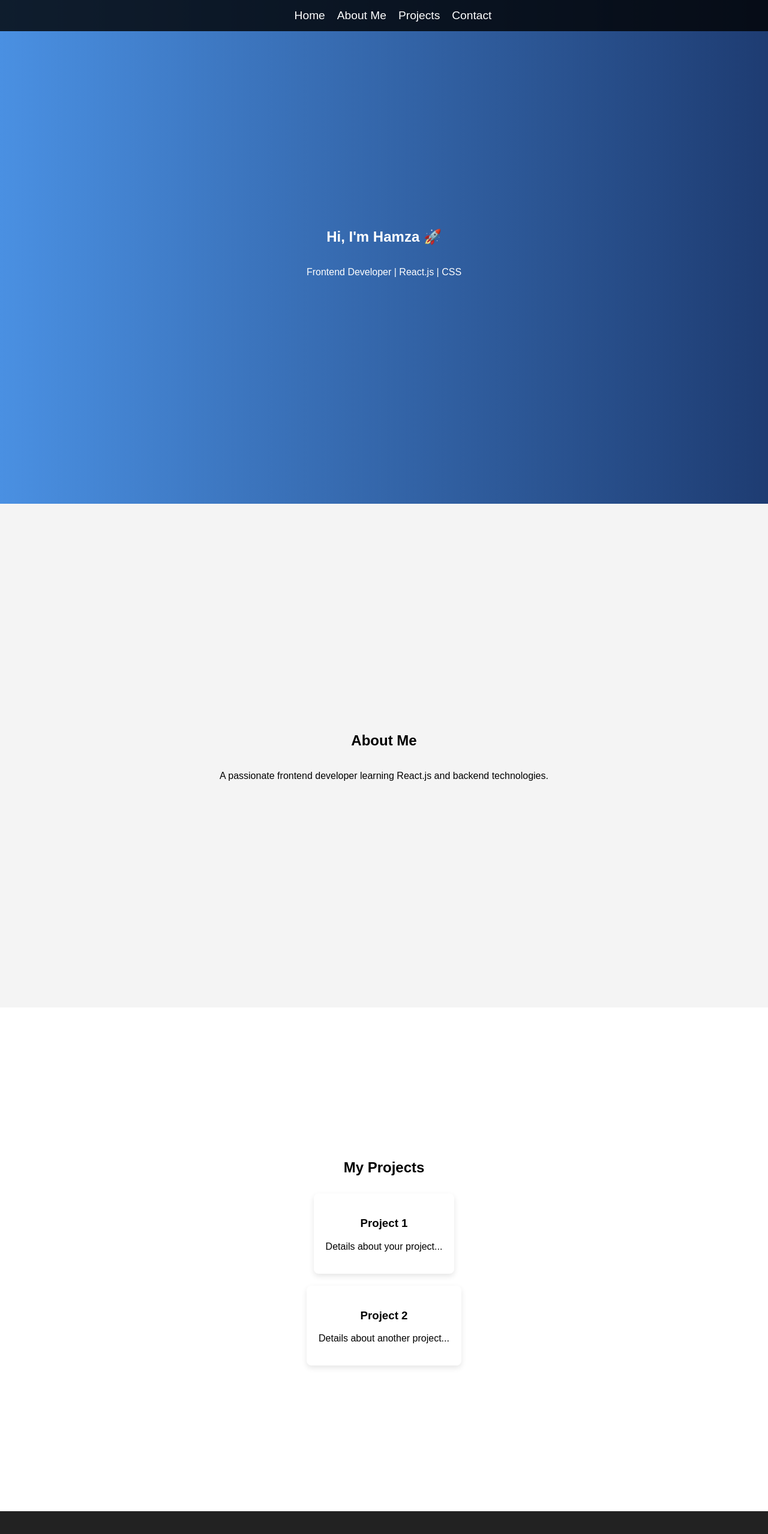
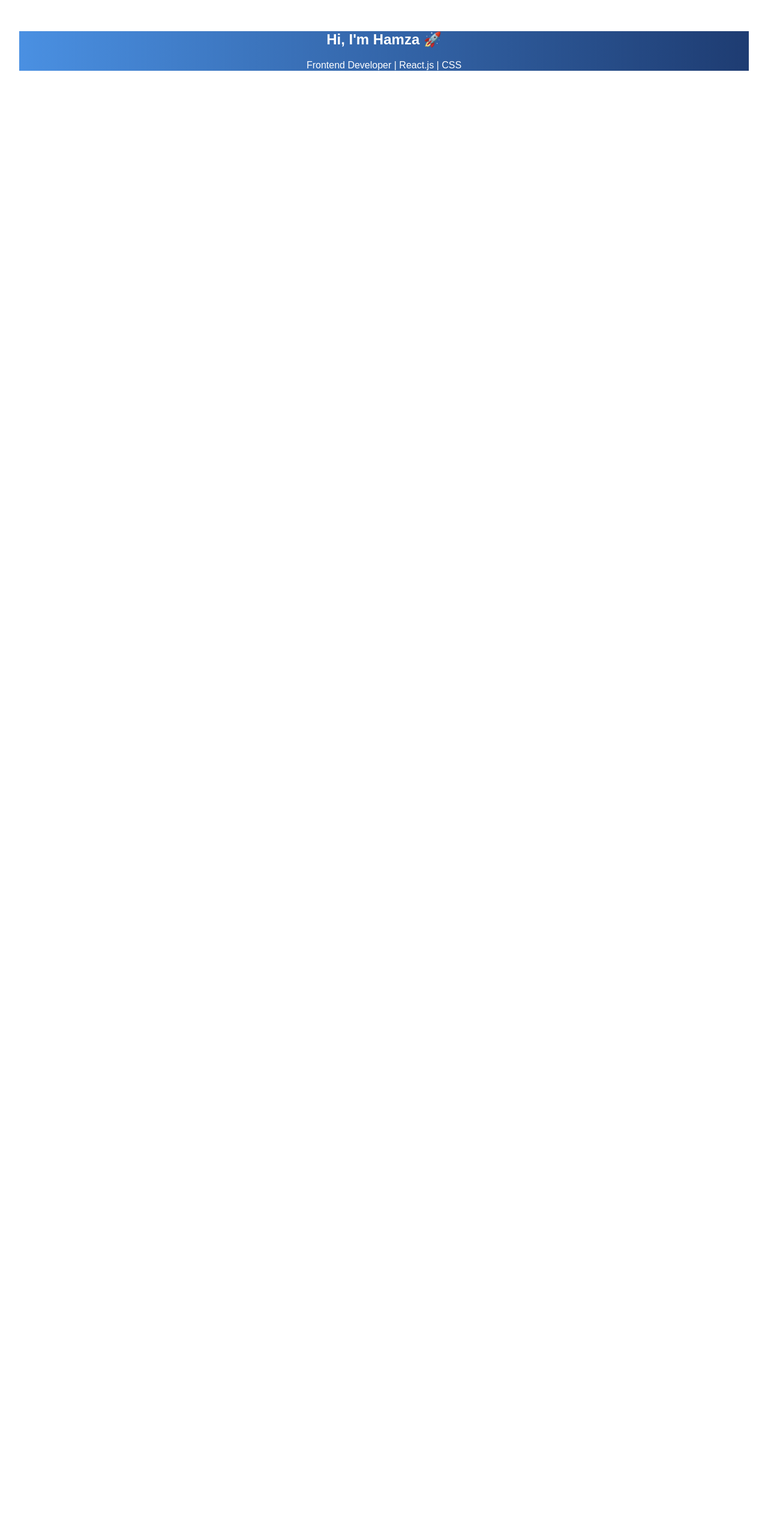
Before and after one commit to hamzas4011/personal-website, a React (Vite) app: page / in a window 1280 px wide. Shown: the top 2558 px of the page at 60% size. After the commit the page ends 800 px from the top, so only its background shows below. Built offline with nearby package versions, Linux system fonts and the light colour scheme.

Commit message:
Intro file

```diff
--- a/src/App.jsx
+++ b/src/App.jsx
@@ -1,45 +1,11 @@
 import React from "react";
-import "./index.css"; // Make sure to use your CSS file
+import Intro from "./components/Intro";
+import "./App.css";
 
 export default function App() {
   return (
     <>
-      {/* Navigation Bar */}
-      <nav className="navbar">
-        <a href="#intro">Home</a>
-        <a href="#about">About Me</a>
-        <a href="#projects">Projects</a>
-        <a href="#contact">Contact</a>
-      </nav>
-
-      {/* Sections */}
-      <section id="intro" className="section intro">
-        <h1>Hi, I'm Hamza 🚀</h1>
-        <p>Frontend Developer | React.js | CSS</p>
-      </section>
-
-      <section id="about" className="section about">
-        <h2>About Me</h2>
-        <p>A passionate frontend developer learning React.js and backend technologies.</p>
-      </section>
-
-      <section id="projects" className="section projects">
-        <h2>My Projects</h2>
-        <div className="project-card">
-          <h3>Project 1</h3>
-          <p>Details about your project...</p>
-        </div>
-        <div className="project-card">
-          <h3>Project 2</h3>
-          <p>Details about another project...</p>
-        </div>
-      </section>
-
-      <section id="contact" className="section contact">
-        <h2>Contact Me</h2>
-        <p>Email: <a href="mailto:hamza@example.com">hamzas4011@hotmail.com</a></p>
-        <p>LinkedIn: <a href="https://linkedin.com/in/hamza" target="_blank">My LinkedIn</a></p>
-      </section>
+      <Intro />
     </>
   );
 }
--- a/src/components/Intro.jsx
+++ b/src/components/Intro.jsx
@@ -0,0 +1,15 @@
+import React from "react";
+import "../App.css";
+
+function Intro() {
+  return (
+    <section id="intro" className="intro">
+      <div className="intro-content">
+        <h1>Hi, I'm Hamza 🚀</h1>
+        <p>Frontend Developer | React.js | CSS</p>
+      </div>
+    </section>
+  );
+}
+
+export default Intro;
```
Also changed, not shown: src/Skills.jsx (deleted).
